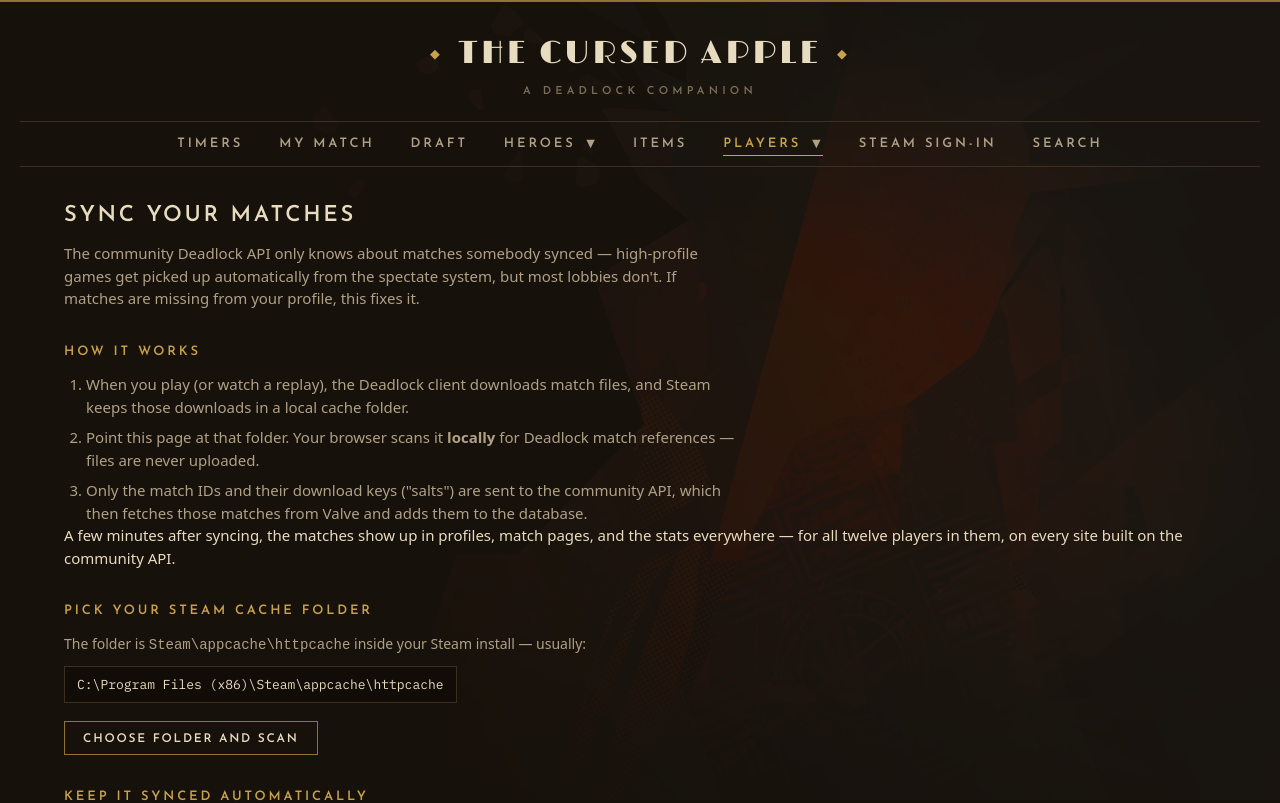
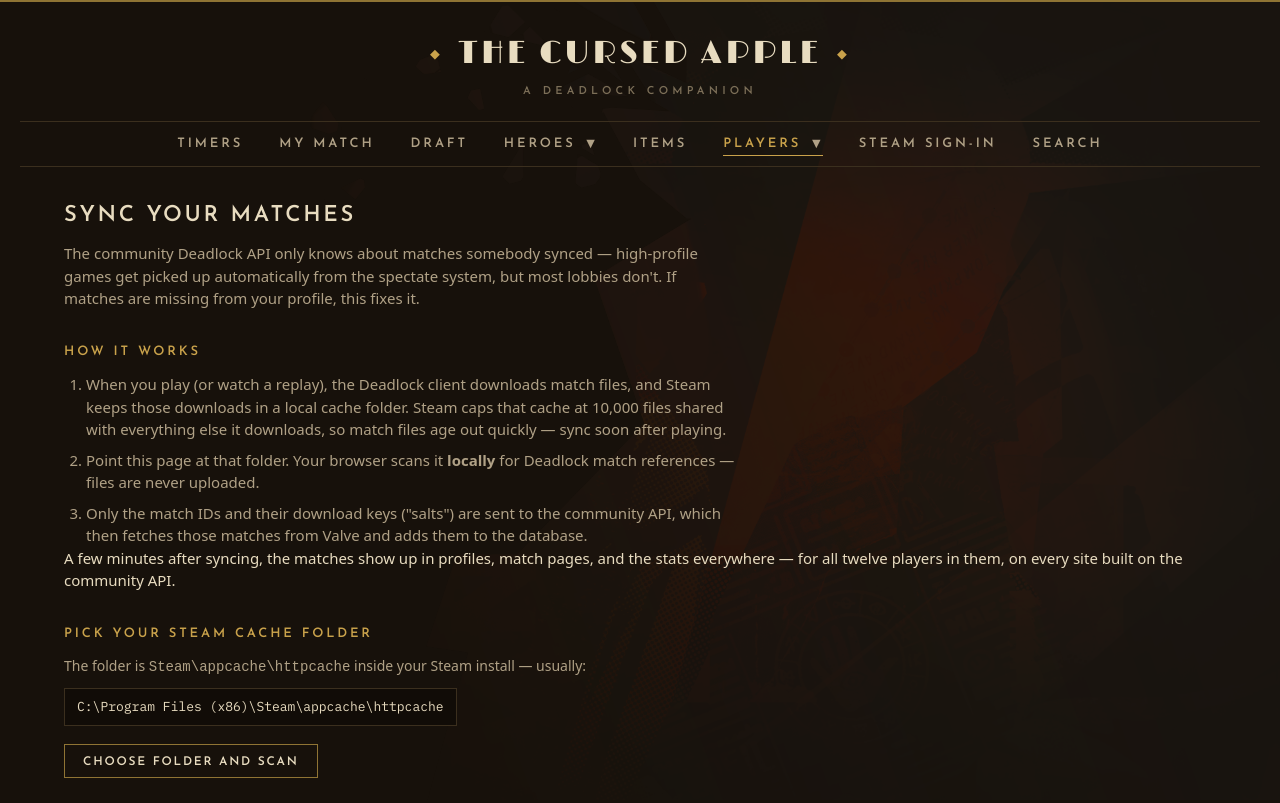
Before and after one commit to jarekjar/deadlock-companion, a React (Vite) app: page /upload in a window 1280 px wide. Shown: the top 803 px of the page. Built offline with nearby package versions, Linux system fonts and the light colour scheme; no server answers.

Commit message:
Explain Steam's 10,000-file cache cap on the sync page

```diff
--- a/src/features/upload/UploadPage.tsx
+++ b/src/features/upload/UploadPage.tsx
@@ -106,7 +106,9 @@
         <ol className="upload-steps">
           <li>
             When you play (or watch a replay), the Deadlock client downloads match files, and
-            Steam keeps those downloads in a local cache folder.
+            Steam keeps those downloads in a local cache folder. Steam caps that cache at
+            10,000 files shared with everything else it downloads, so match files age out
+            quickly — sync soon after playing.
           </li>
           <li>
             Point this page at that folder. Your browser scans it <strong>locally</strong> for
@@ -173,8 +175,8 @@
           <p className="upload-status">
             No Deadlock match references found
             {phase.scanned > 0 ? ` in ${phase.scanned.toLocaleString()} files` : ''}. Make sure
-            you picked <code>appcache\httpcache</code> on the machine you play on — and note the
-            cache only holds fairly recent downloads.
+            you picked <code>appcache\httpcache</code> on the machine you play on — and note
+            Steam caps the cache at 10,000 files, so only recent matches survive in it.
           </p>
         )}
         {phase.kind === 'error' && <p className="upload-status error">{phase.message}</p>}
```
